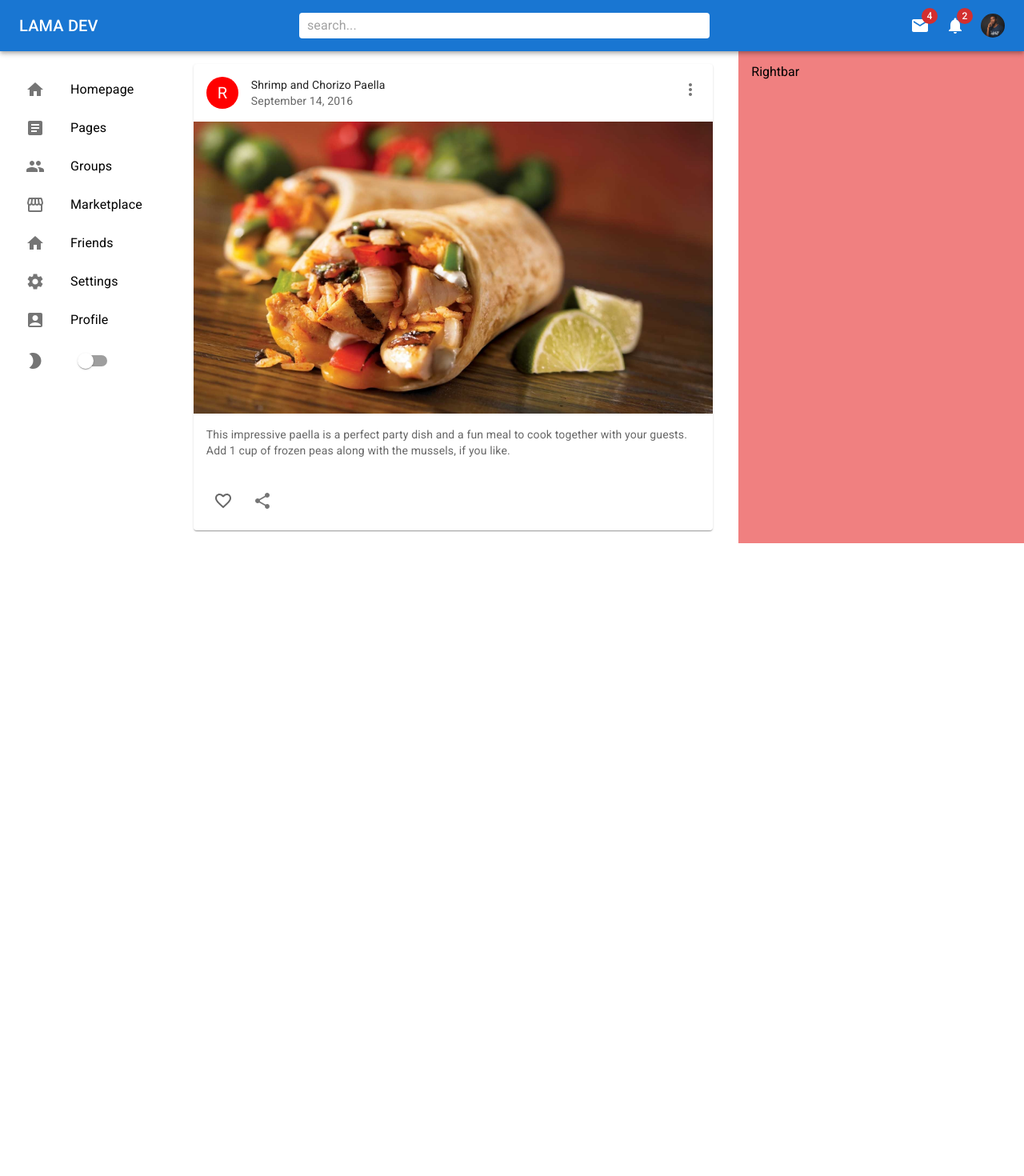
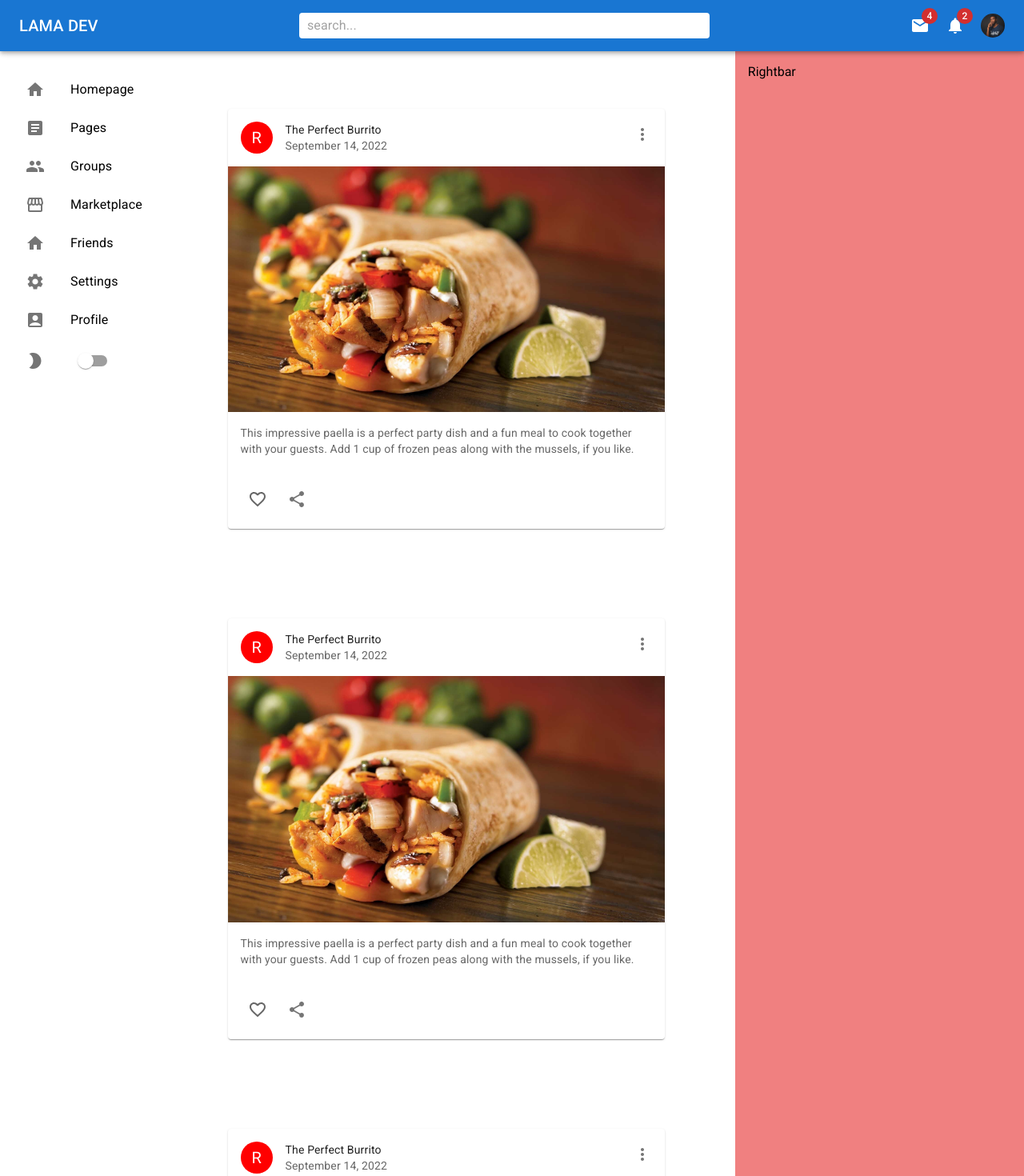
Before and after one commit to ssbbgm/mui-project, a React (Create React App) app: page / in a window 1280 px wide. Shown: the top 1470 px of the page at 80% size. Before the commit the page ends 800 px from the top, so only its background shows below. Built offline with nearby package versions, Linux system fonts and the light colour scheme.

Commit message:
done with sidebar

```diff
--- a/src/Components/Feed.jsx
+++ b/src/Components/Feed.jsx
@@ -1,48 +1,17 @@
 import React from "react";
-import {Box, Card, CardHeader, Avatar, IconButton,  CardMedia, CardContent, CardActions, Typography, Checkbox} from '@mui/material';
-import { Favorite, MoreVert, Share, FavoriteBorder } from "@mui/icons-material";
-import food from '../Images/food.jpg';
+import {Box} from '@mui/material';
+import Post from "./Post";
+
 
 const Feed = () => {
     return (
         <Box flex={4} p={2}>
-            <Card >
-                <CardHeader
-                    avatar={
-                    <Avatar sx={{ bgcolor: 'red' }} aria-label="recipe">
-                        R
-                    </Avatar>
-                    }
-                    action={
-                    <IconButton aria-label="settings">
-                        <MoreVert />
-                    </IconButton>
-                    }
-                    title="Shrimp and Chorizo Paella"
-                    subheader="September 14, 2016"
-                />
-                <CardMedia
-                    component="img"
-                    height="20%"
-                    image={food}
-                    alt="Paella dish"
-                />
-                <CardContent>
-                    <Typography variant="body2" color="text.secondary">
-                    This impressive paella is a perfect party dish and a fun meal to cook
-                    together with your guests. Add 1 cup of frozen peas along with the mussels,
-                    if you like.
-                    </Typography>
-                </CardContent>
-                <CardActions disableSpacing>
-                    <IconButton aria-label="add to favorites">
-                        <Checkbox icon={<FavoriteBorder />} checkedIcon={<Favorite sx={{ color: 'red'}} />} />
-                    </IconButton>
-                    <IconButton aria-label="share">
-                        <Share />
-                    </IconButton>
-                </CardActions>
-            </Card>
+            <Post />
+            <Post />
+            <Post />
+            <Post />
+            <Post />
+            <Post />
         </Box>
     )
 };
--- /dev/null
+++ b/src/Components/Post.jsx
@@ -0,0 +1,50 @@
+import React from 'react';
+import {Box, Card, CardHeader, Avatar, IconButton,  CardMedia, CardContent, CardActions, Typography, Checkbox} from '@mui/material';
+import { Favorite, MoreVert, Share, FavoriteBorder } from "@mui/icons-material";
+import food from '../Images/food.jpg';
+
+function Post() {
+    return (
+        <Box flex={4} p={2}>
+            <Card sx={{margin: 5}}>
+                <CardHeader
+                    avatar={
+                    <Avatar sx={{ bgcolor: 'red' }} aria-label="recipe">
+                        R
+                    </Avatar>
+                    }
+                    action={
+                    <IconButton aria-label="settings">
+                        <MoreVert />
+                    </IconButton>
+                    }
+                    title="The Perfect Burrito"
+                    subheader="September 14, 2022"
+                />
+                <CardMedia
+                    component="img"
+                    height="20%"
+                    image={food}
+                    alt="Paella dish"
+                />
+                <CardContent>
+                    <Typography variant="body2" color="text.secondary">
+                    This impressive paella is a perfect party dish and a fun meal to cook
+                    together with your guests. Add 1 cup of frozen peas along with the mussels,
+                    if you like.
+                    </Typography>
+                </CardContent>
+                <CardActions disableSpacing>
+                    <IconButton aria-label="add to favorites">
+                        <Checkbox icon={<FavoriteBorder />} checkedIcon={<Favorite sx={{ color: 'red'}} />} />
+                    </IconButton>
+                    <IconButton aria-label="share">
+                        <Share />
+                    </IconButton>
+                </CardActions>
+            </Card>
+        </Box>
+    );
+}
+
+export default Post;
--- a/src/Components/Sidebar.jsx
+++ b/src/Components/Sidebar.jsx
@@ -9,6 +9,7 @@ const Sidebar = () => {
             p={2}
             sx={{display: {xs: 'none', sm:'block'}} }
         >
+            <Box position='fixed'>
                 <List>
                     <ListItem disablePadding>
                         <ListItemButton component='a' href='#home'>
@@ -76,6 +77,7 @@ const Sidebar = () => {
                     </ListItem>
                 </List>
             </Box>
+        </Box>
     )
 };
 
```
Lines whose indentation alone changed are shown as unchanged.
